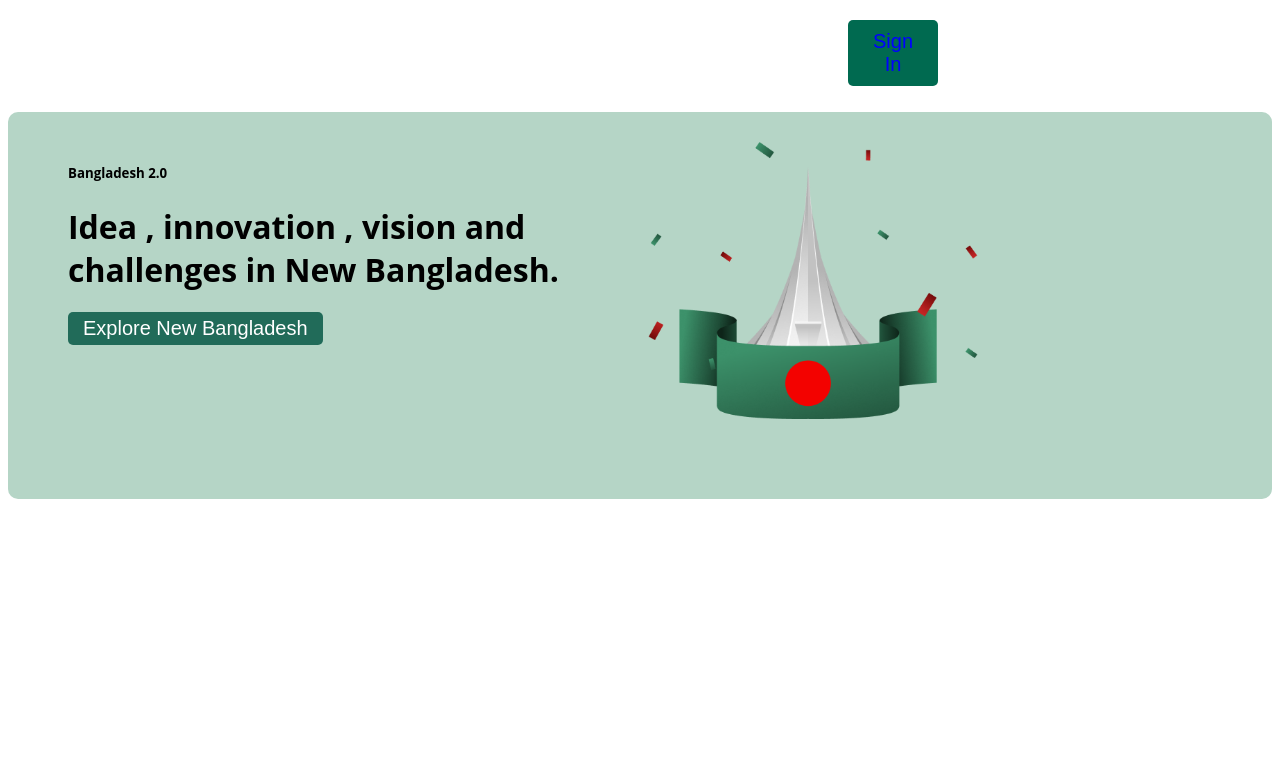
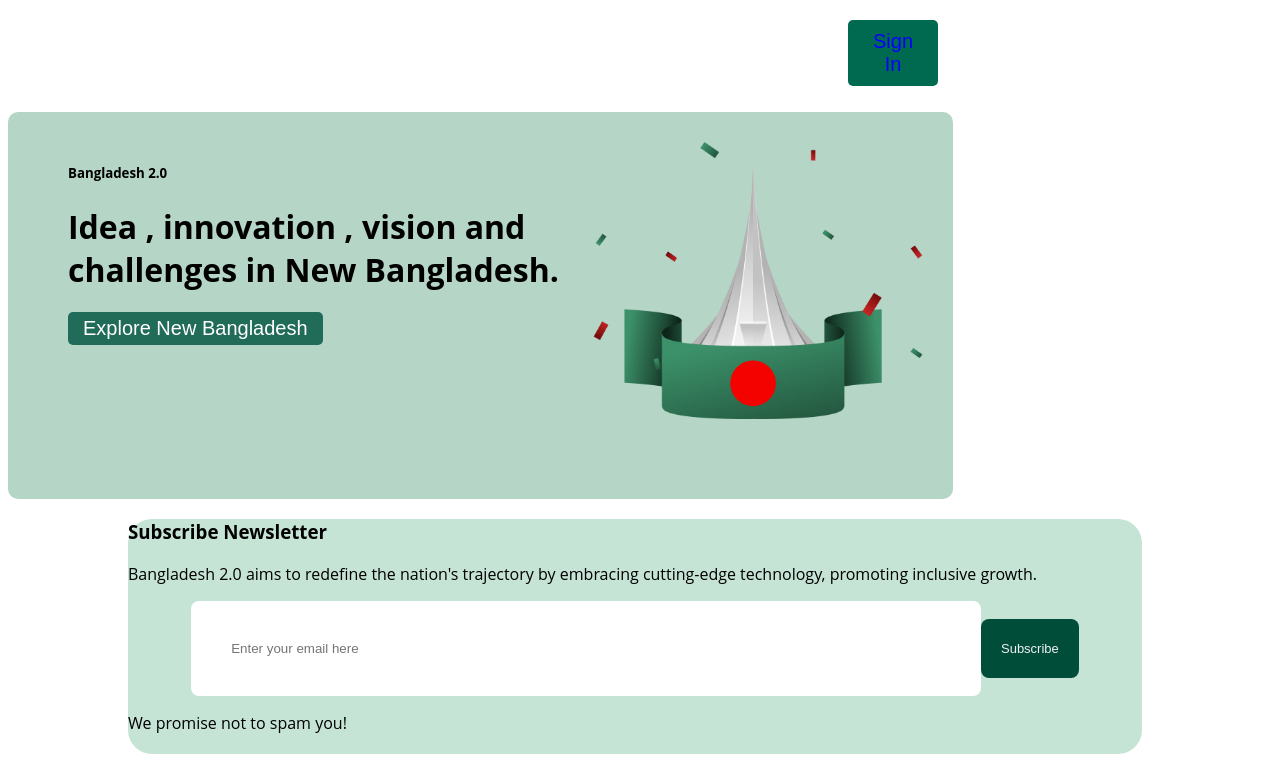
Before and after one commit to Labanya23/Assignment1, a plain HTML site: page index.html in a window 1280 px wide. Shown: the part 76-846 px from the top of the page. Before the commit the page ends 800 px from the top, so only its background shows below. Drawn offline with Linux system fonts and the light colour scheme.

Commit message:
footer update

```diff
--- a/index.html
+++ b/index.html
@@ -29,5 +29,19 @@
 
     </header>
 
+<main>
+
+
+</main>
+<footer class="donate">
+  <h3 class="donate-heading">Subscribe Newsletter</h3>
+  <p class="donate-description">Bangladesh 2.0 aims to redefine the nation's trajectory by embracing cutting-edge technology, promoting inclusive growth.</p>
+   <div class="footer-container">
+        <input class= "S-email" type="email" name="" id="" placeholder="Enter your email here">
+        <button class="S-btn" type="submit">Subscribe</button>
+    </div>
+  <p class="spam">We promise not to spam you!</p>
+</footer>
 </body>
-</html>
+
+</html
--- a/styles/style.css
+++ b/styles/style.css
@@ -44,6 +44,7 @@ nav li a{
     background-color:#b5d5c6;
     padding:30px;
     border-radius:10px;
+    width:70%;
 
 }
 .banner{
@@ -75,3 +76,38 @@ nav li a{
     border-radius:5px;
     border:none;
 }
+footer {
+    background-color: #C6E4D6;
+    border-radius: 24px;
+    margin-left: 120px;
+    margin-right: 130px;
+    margin-top: 20px;
+}
+
+.footer-container {
+    display: flex;
+    align-items: center;
+    margin:0px 0px 0px 0px;
+    justify-content: center;
+
+}
+.S-email {
+    width: 70%;
+    background-color: #FFFFFF;
+    border: none;
+    padding: 40px;
+    border-radius: 8px;
+
+}
+
+.S-btn {
+    background-color: #004d39;
+    padding: 22px 20px;
+    border-radius: 8px;
+    color: #F1F1F3;
+    border: none;
+    font-size: 13px;
+}
+.spam {
+    padding-bottom: 20px;
+}
```
